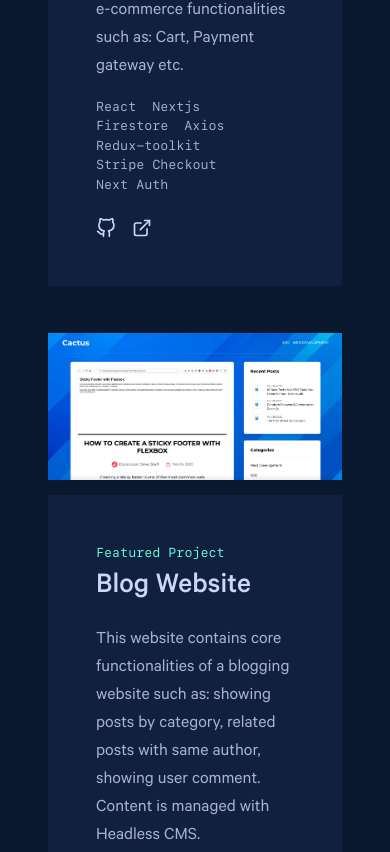
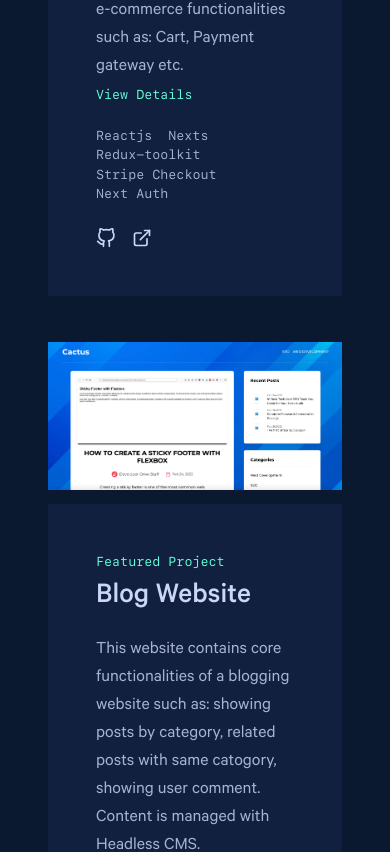
Before and after one commit to mohaymenrafi/personal-portfolio, a Next.js app: page / in a window 390 px wide. Shown: the part 2436-3288 px from the top of the page. Built offline with nearby package versions, Linux system fonts and the light colour scheme.

Commit message:
project details page added

```diff
--- a/components/ProjectOverview/ProjectOverview.tsx
+++ b/components/ProjectOverview/ProjectOverview.tsx
@@ -1,22 +1,15 @@
 import Image from "next/image";
+import Link from "next/link";
 import React from "react";
 import { FiExternalLink, FiGithub } from "react-icons/fi";
 import { IFeaturedProjects } from "../../data/project-data/featured-projects";
-
-// const techs: string[] = [
-//   "React",
-//   "Styled Components",
-//   "Express",
-//   "Spotify API",
-//   "Heroku",
-// ];
 
 interface IProps {
   featuredProjects: IFeaturedProjects;
 }
 
 const ProjectOverview: React.FC<IProps> = ({ featuredProjects }) => {
-  const { left, name, overview, techs, githubUrl, liveUrl, image } =
+  const { left, name, overview, techs, githubUrl, liveUrl, image, url } =
     featuredProjects;
 
   return (
@@ -49,14 +42,14 @@ const ProjectOverview: React.FC<IProps> = ({ featuredProjects }) => {
         <p className="md:bg-light-navy text-lg text-light-slate md:p-6 mt-5">
           {overview}
           <br />
-          {/* <Link href={"/details"}>
+          <Link href={`/project/${url}`}>
             <span className="text-green text-13 font-mono cursor-pointer">
               View Details
             </span>
-          </Link> */}
+          </Link>
         </p>
         <div className={`flex flex-wrap mt-4 ${!left && "md:justify-end"}`}>
-          {techs.map((item: string, index: number) => {
+          {techs.slice(0, 5).map((item: string, index: number) => {
             return (
               <li
                 key={index}
--- a/data/project-data/featured-projects.tsx
+++ b/data/project-data/featured-projects.tsx
@@ -4,8 +4,11 @@ export interface IFeaturedProjects {
   techs: string[];
   image: string;
   githubUrl: string;
+  gitBackend?: string;
   liveUrl: string;
   left: boolean;
+  features: string[];
+  url: string;
 }
 
 const featuredProjects: IFeaturedProjects[] = [
@@ -14,43 +17,64 @@ const featuredProjects: IFeaturedProjects[] = [
     overview:
       "The website represents a similar layout and design like amazon with some core e-commerce functionalities such as: Cart, Payment gateway etc.",
     techs: [
-      "React",
-      "Nextjs",
-      "Firestore",
-      "Axios",
+      "Reactjs",
+      "Nexts",
       "Redux-toolkit",
       "Stripe Checkout",
       "Next Auth",
+      "Firestore",
+      "Axios",
+      "Tailwind CSS",
+      "Momentjs",
     ],
     image: "/project-images/amazon-clone.png",
     githubUrl: "https://github.com/mohaymenrafi/amazon-clone",
     liveUrl: "https://amzn-2.vercel.app/",
     left: false,
+    features: [
+      "The website is mainly represents the design of amazon.",
+      "Add to cart functions and then checkout with Stripe checkouts",
+      "Login with Google using NextAuth",
+      "All the orders are stored into firestore database",
+      "My Account / Orders page shows previous orders, fetching from database",
+      "States are managed with Redux toolkit and cart state is persisted with redux.",
+      "Only logged in users can checkout",
+    ],
+    url: "amazon-clone",
   },
   {
     name: "Blog Website",
     overview:
-      "This website contains core functionalities of a blogging website such as: showing posts by category, related posts with same author, showing user comment. Content is managed with Headless CMS.",
+      "This website contains core functionalities of a blogging website such as: showing posts by category, related posts with same catogory, showing user comment. Content is managed with Headless CMS.",
     techs: [
-      "React",
+      "Reactjs",
       "Nextjs",
       "GraphQL",
       "GraphCMS",
       "Scss",
       "Axios",
       "Tailwind CSS",
+      "Momentjs",
     ],
     image: "/project-images/blog-banner.png",
     githubUrl: "https://github.com/mohaymenrafi/cactus-blog",
     liveUrl: "https://cactus-blog.vercel.app/",
     left: true,
+    features: [
+      "Posts and comments are fetched from GraphCMS with GraphQL query",
+      "Contents are pre-rendeder both for static and dynamic routes",
+      "User can comment on a post. User can save their info (name, email) for future comments using local storage",
+      "Comments will be saved as draft. Admin approval needed before publishing",
+      "Related Posts based on the category on post details page",
+    ],
+    url: "cactus-blog",
   },
   {
     name: "E-commerce shop",
     overview:
       "This is a compelte e-commerce created with MERN stack. Rest api's are created in Express js and MongoDb used for storing database.",
     techs: [
-      "React",
+      "Reactjs",
       "Redux Toolkit",
       "Styled Components",
       "Express JS",
@@ -61,6 +85,49 @@ const featuredProjects: IFeaturedProjects[] = [
     githubUrl: "https://github.com/mohaymenrafi/shopr-client",
     liveUrl: "https://shopr-client.netlify.app/",
     left: false,
+    features: [
+      "User can create account and log in to their accout",
+      "User passwords are encryted while saving to database",
+      "API end to end secured using JWT",
+      "Stripe Payment gateway is added",
+      "User can filter products by Size & Color, Sort by pricing and can see products by category",
+      "User can select product variations by color and size",
+      "Logged in user can not view register or login page",
+      "All state management is done using Redux Toolkit",
+      "All the products are loaded from mongodb database",
+      "All product images are hosted on Firebase",
+    ],
+    url: "shopr",
+    gitBackend: "https://github.com/mohaymenrafi/shopr-server",
+  },
+  {
+    name: "Coffee Shop Finder",
+    overview:
+      "This is a simple app however it shows data using multiple thirdparty API's. It shows nearby coffee stores using user's current location.",
+    techs: [
+      "Reactjs",
+      "Nextjs",
+      "Four-square api",
+      "Unsplash api",
+      "Airtable",
+      "SWR",
+      "Axios",
+      "Geolocation api",
+    ],
+    image: "/project-images/coffe-shop-banner.png",
+    githubUrl: "https://github.com/mohaymenrafi/coffee-shop-finder",
+    liveUrl: "https://coffee-shop-finder.vercel.app/",
+    left: true,
+    features: [
+      "Initially user will see coffee shop near toronto(default location)",
+      "Tracking userlocaiton using Geolocation api",
+      "By getting user location access, it will show coffee stores nearby from Foursquare api",
+      "All the initial data's are pre-rendered for fast loading",
+      "Showing details of coffee stores using dynamic routing and all the information are static site generated",
+      "Airtable is for storing coffee stores data",
+      "SWR for live updates on upvoting a specific store",
+    ],
+    url: "coffee-store",
   },
 ];
 
--- a/package.json
+++ b/package.json
@@ -16,7 +16,8 @@
     "react-dom": "18.1.0",
     "react-hook-form": "^7.32.1",
     "react-icons": "^4.4.0",
-    "sass": "^1.52.3"
+    "sass": "^1.52.3",
+    "swiper": "^8.2.4"
   },
   "devDependencies": {
     "@types/node": "17.0.41",
--- a/pages/_app.tsx
+++ b/pages/_app.tsx
@@ -1,9 +1,17 @@
 import "../styles/globals.scss";
 import "../styles/fonts.scss";
 import type { AppProps } from "next/app";
+import Header from "../components/Header/Header";
+import Footer from "../components/Footer/Footer";
 
 function MyApp({ Component, pageProps }: AppProps) {
-  return <Component {...pageProps} />;
+  return (
+    <>
+      <Header />
+      <Component {...pageProps} />
+      <Footer />
+    </>
+  );
 }
 
 export default MyApp;
--- a/pages/index.tsx
+++ b/pages/index.tsx
@@ -3,8 +3,6 @@ import Head from "next/head";
 import About from "../components/About/About";
 import Banner from "../components/Banner/Banner";
 import Contact from "../components/Contact/Contact";
-import Footer from "../components/Footer/Footer";
-import Header from "../components/Header/Header";
 import LeftSidebar from "../components/LeftSidebar/LeftSidebar";
 import Projects from "../components/Projects/Projects";
 import RightSidebar from "../components/RightSidebar/RightSidebar";
@@ -17,19 +15,17 @@ const Home: NextPage = () => {
         <meta name="description" content="I am a frontend developer" />
         <link rel="icon" href="/favicon.ico" />
       </Head>
-      <Header />
+
       <main className="bg-navy px-12 md:px-100 lg:px-150 relative">
         <div className="lg:max-w-5xl mx-auto">
           <Banner />
           <About />
           <Projects />
           <Contact />
-
           <LeftSidebar />
           <RightSidebar />
         </div>
       </main>
-      <Footer />
     </div>
   );
 };
--- /dev/null
+++ b/pages/project/[project].tsx
@@ -0,0 +1,77 @@
+import Link from "next/link";
+import { useRouter } from "next/router";
+import React from "react";
+import { BiRightArrow } from "react-icons/bi";
+import featuredProjects from "../../data/project-data/featured-projects";
+
+const ProjectDetails = () => {
+  const router = useRouter();
+  const { project } = router.query;
+
+  const filteredProject = featuredProjects.filter(
+    (item) => project === item.url
+  );
+  const projectData = filteredProject[0];
+
+  return (
+    <div className="bg-navy px-12 md:px-100 lg:px-150">
+      <div className="lg:max-w-5xl mx-auto py-12 md:py-100">
+        <p className="text-green font-mono text-13">Featured Project</p>
+        <h2 className=" text-3xl text-lightest-slate font-medium mt-2 mb-8">
+          {projectData?.name}
+        </h2>
+        <img
+          src={projectData?.image}
+          alt={projectData?.name}
+          className="w-full"
+        />
+        <div className="mt-8 grid grid-cols-1 md:grid-cols-2 gap-y-12 md:gap-x-12">
+          <div className="bg-light-navy p-8 rounded shadow-md space-y-4">
+            {projectData?.features.map((item, idx) => (
+              <li className="list-none text-base text-lightest-slate" key={idx}>
+                <BiRightArrow className="text-green text-13 mr-2 mb-[2px] inline" />
+                {item}
+              </li>
+            ))}
+          </div>
+          <div>
+            <h2 className="text-xl text-lightest-slate">Techs Used</h2>
+            {/* <ul className="flex flex-wrap">
+              {techs.map((item, idx) => (
+                <li
+                  key={idx}
+                  className={`list-none text-light-slate font-mono text-13 mr-3
+                  }`}
+                >
+                  {item}
+                </li>
+              ))}
+            </ul> */}
+            <div className={`flex flex-wrap mt-4`}>
+              {projectData?.techs.map((item: string, index: number) => {
+                return (
+                  <li
+                    key={index}
+                    className={`list-none text-light-slate font-mono text-13 mr-4`}
+                  >
+                    {item}
+                  </li>
+                );
+              })}
+            </div>
+            <h2 className="text-xl text-lightest-slate mt-6">Sources</h2>
+            <div className="space-x-4 text-green font-mono text-13 cursor-pointer">
+              <Link href={projectData.githubUrl}>Github Repo</Link>
+              {projectData.gitBackend && (
+                <Link href={projectData.gitBackend}>Github Repo (Server)</Link>
+              )}
+              <Link href={projectData.liveUrl}>Live Preview</Link>
+            </div>
+          </div>
+        </div>
+      </div>
+    </div>
+  );
+};
+
+export default ProjectDetails;
```
Also changed, not shown: components/Slider/Slider.tsx (added, +44 -0 lines), public/project-images/coffe-shop-banner.png (added), 1 other file (tests, documents, lock files or other folders).
